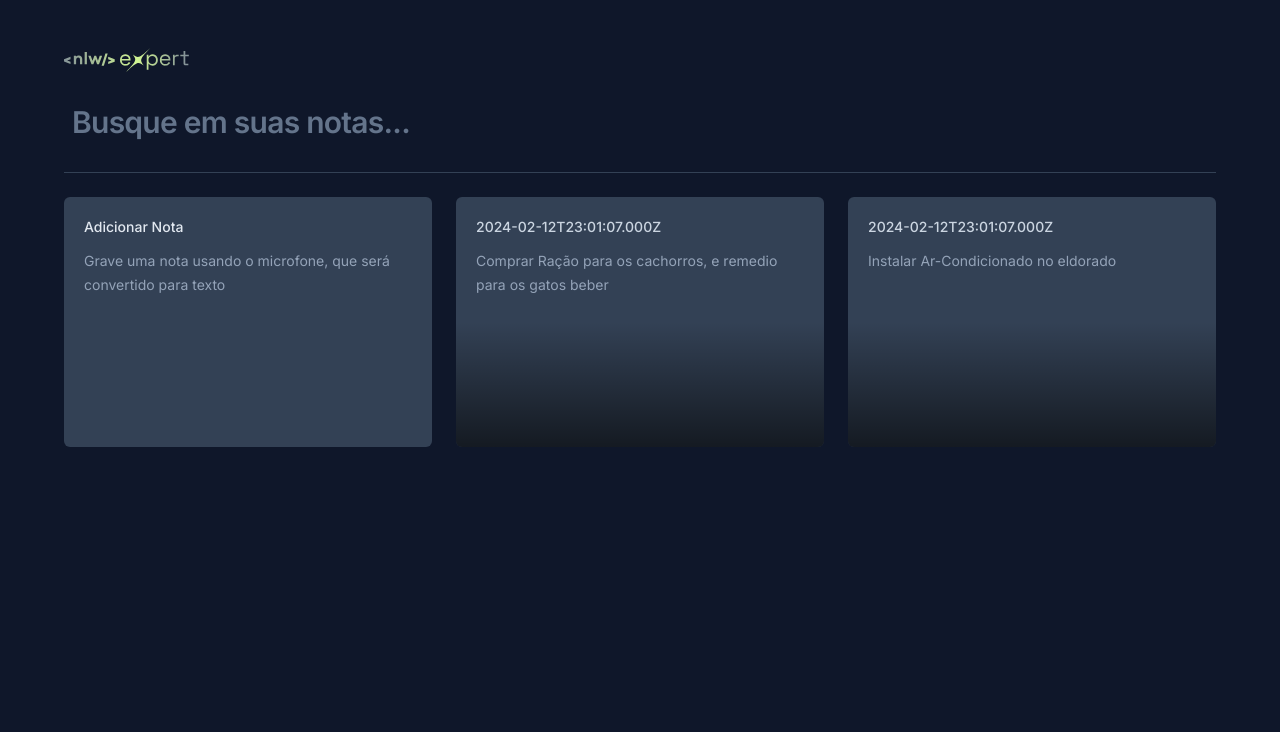
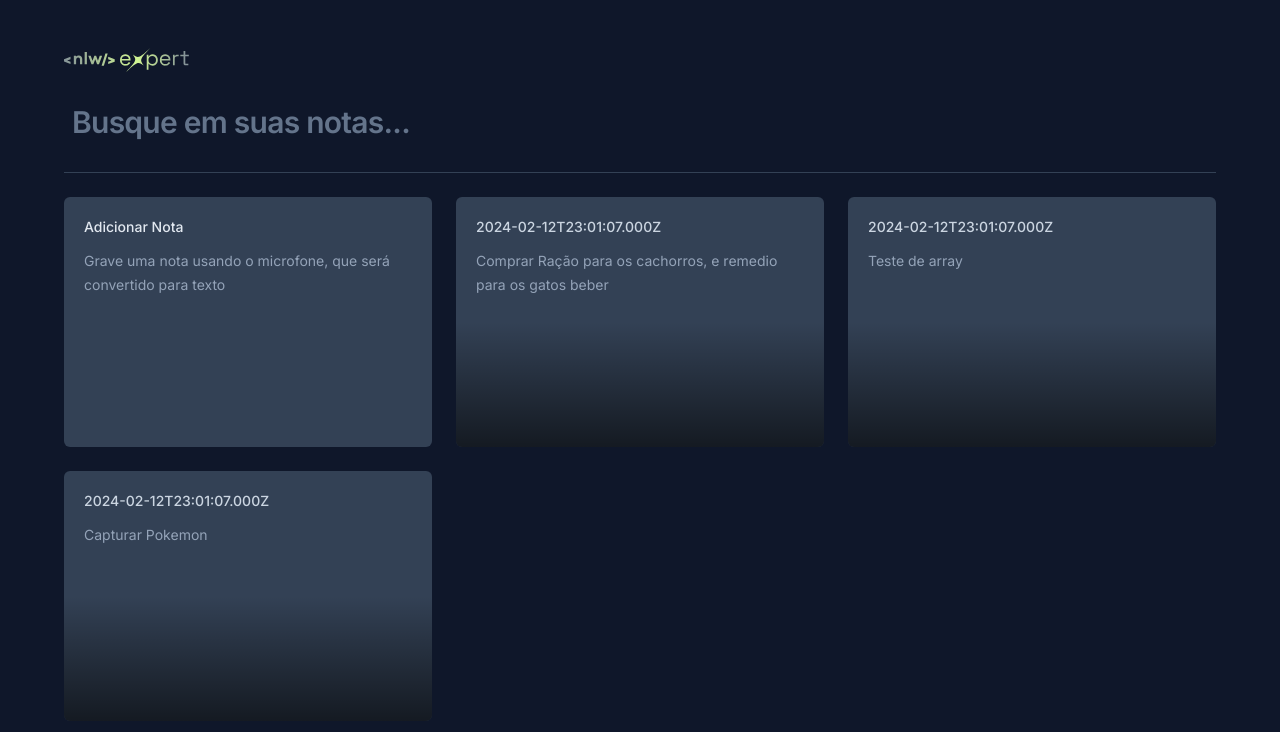
Before and after one commit to CassioJhones/FastAnotation, a React (Vite) app: page / in a window 1280 px wide. Shown: the top 732 px of the page. Built offline with nearby package versions, Linux system fonts and the light colour scheme.

Commit message:
usestate de array

```diff
--- a/src/App.tsx
+++ b/src/App.tsx
@@ -1,32 +1,29 @@
+import { useState } from 'react'
 import { CardNotas } from './Componentes/CardNotas'
 import { NovoCardNotas } from './Componentes/NovoCardNotas'
 import Logo from './assets/LogoNlw.svg'
+//o componente é renderizado sempre que o estado muda
+export function App() {
+  const [notas, setNotas] = useState([
+    //estado tipo array deve ser percorrido
+    { notaID: 1, date: new Date(), content: 'Comprar Ração para os cachorros, e remedio para os gatos beber' },
+    { notaID: 2, date: new Date(), content: 'Teste de array' },
+    { notaID: 3, date: new Date(), content: 'Capturar Pokemon' },
+  ])
 
-export function App() {
   return (
     <div className='mx-auto max-w-6xl my-12 space-y-6'>
       <img src={Logo} alt='text expert' />
       <form className='w-full'>
         <input type='text' placeholder='Busque em suas notas...'
-          className='p-2 w-full bg-transparent text-3xl font-semibold tracking-tight outline-none placeholder:text-slate-500'
-        />
+          className='p-2 w-full bg-transparent text-3xl font-semibold tracking-tight outline-none placeholder:text-slate-500' />
       </form>
       <div className='h-px bg-slate-700' />
-
       <div className='grid grid-cols-3 auto-rows-[250px] gap-6'>
-
         <NovoCardNotas />
-        <CardNotas note={{
-          date: new Date(),
-          content: 'Comprar Ração para os cachorros, e remedio para os gatos beber'
-        }} />
-
-        <CardNotas note={{
-          date: new Date(),
-          content: 'Instalar Ar-Condicionado no eldorado'
-        }} />
-
-
+        {notas.map(note => {
+          return <CardNotas key={note.notaID} anotacao={note} />
+        })}
       </div>
     </div>
   )
--- a/src/Componentes/CardNotas.tsx
+++ b/src/Componentes/CardNotas.tsx
@@ -3,12 +3,12 @@ import { formatDistanceToNow } from 'date-fns'
 import { ptBR } from 'date-fns/locale'
 import { X } from 'lucide-react'
 interface PropsDoCardNotas {
-  note: {
+  anotacao: {
     date: Date
     content: string
   }
 }
-export function CardNotas({ note }: PropsDoCardNotas) {
+export function CardNotas({ anotacao: note }: PropsDoCardNotas) {
   return (
     <Dialog.Root>
       <Dialog.Trigger className=' outline-none flex flex-col  rounded-md text-left bg-slate-700 p-5 gap-3 overflow-hidden relative hover:ring-2 hover:ring-slate-600 focus-visible:ring-lime-400 focus-visible:ring-2 '>
--- a/src/Componentes/NovoCardNotas.tsx
+++ b/src/Componentes/NovoCardNotas.tsx
@@ -1,6 +1,7 @@
 import * as Dialog from "@radix-ui/react-dialog"
 import { X } from 'lucide-react'
 import { ChangeEvent, FormEvent, useState } from "react"
+import { toast } from 'sonner'
 
 export function NovoCardNotas() {
   const [deveAparecer, SetDeveAparecer] = useState(true)
@@ -21,6 +22,7 @@ export function NovoCardNotas() {
     // remove o comportamento padrao do botao
     event.preventDefault()
     console.log(conteudo)
+    toast.success('Nota Criada com Sucesso')
   }
 
   return (
--- a/src/main.tsx
+++ b/src/main.tsx
@@ -1,10 +1,12 @@
 import React from 'react'
 import ReactDOM from 'react-dom/client'
 import { App } from './App'
+import { Toaster} from 'sonner'
 import './index.css'
 
 ReactDOM.createRoot(document.getElementById('root')!).render(
   <React.StrictMode>
     <App />
+    <Toaster richColors dir='auto' expand={false}/>
   </React.StrictMode>,
 )
```
